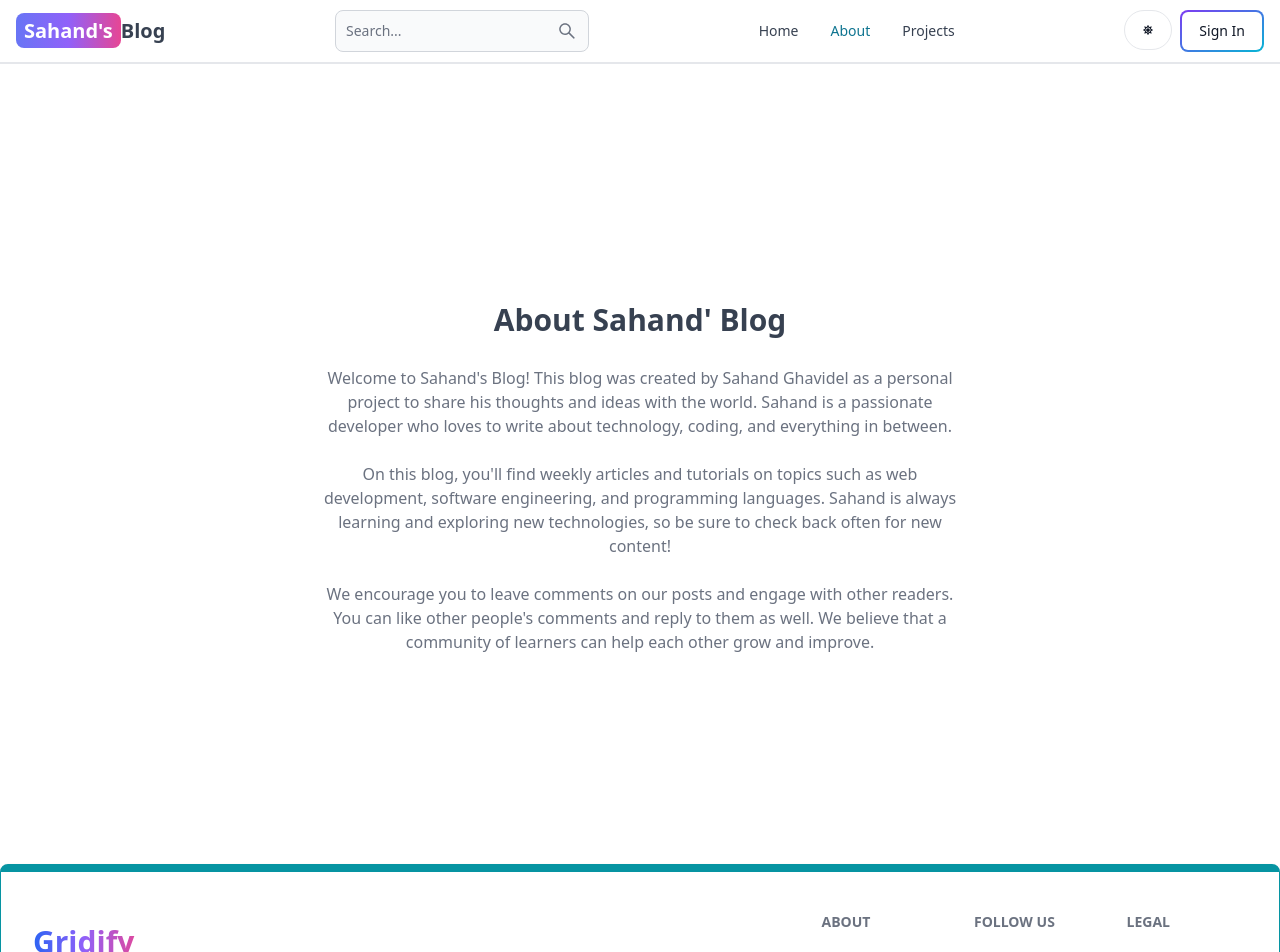
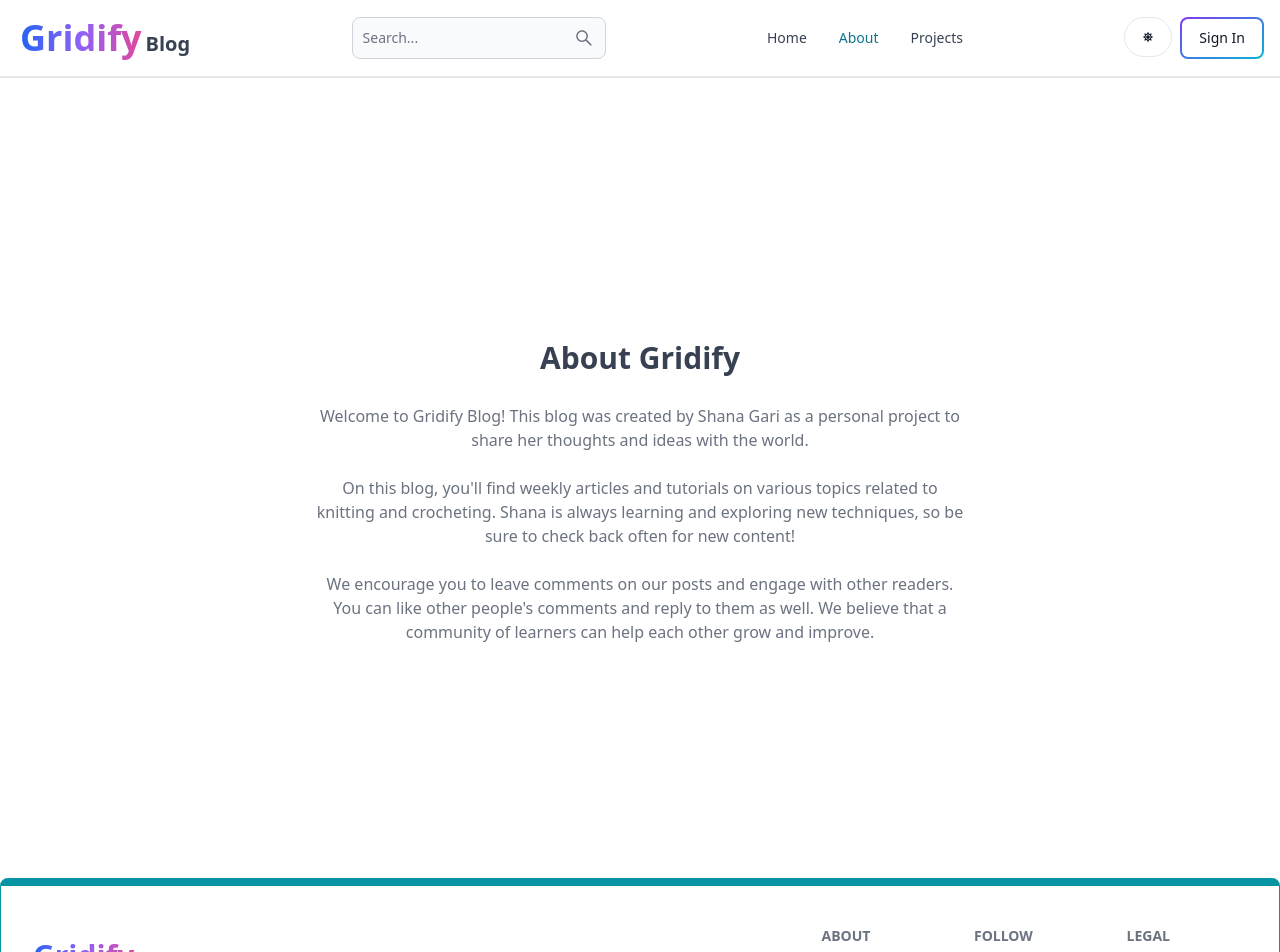
Before and after one commit to ShanaGari7/mern-blog, a React (Vite) app in the folder client/: page /about in a window 1280 px wide. Shown: the top 952 px of the page. Built offline with nearby package versions, Linux system fonts and the light colour scheme; no server answers.

Commit message:
nonsense

```diff
--- a/client/src/components/Footer.jsx
+++ b/client/src/components/Footer.jsx
@@ -24,11 +24,11 @@ export default function FooterCom() {
             <Footer.Title title='About' />
             <Footer.LinkGroup col>
                 <Footer.Link
-                    href='https://www.100jsprojects.com'
+                    href='#'
                     targets='_blank'
                     rel="noopener noreferrer"
                 >
-                    100 JS Projects
+                    Tutorials
                 </Footer.Link>
                 <Footer.Link
                     href='/about'
@@ -40,10 +40,10 @@ export default function FooterCom() {
             </Footer.LinkGroup>
             </div>
             <div>
-            <Footer.Title title='Follow Us' />
+            <Footer.Title title='Follow ' />
             <Footer.LinkGroup col>
                 <Footer.Link
-                    href='https://www.githun/ShanaGari7.com'
+                    href='#'
                     targets='_blank'
                     rel="noopener noreferrer"
                 >
--- a/client/src/components/Header.jsx
+++ b/client/src/components/Header.jsx
@@ -1,11 +1,11 @@
-import { Avatar, Button, Dropdown, Navbar, TextInput } from 'flowbite-react';
-import { Link, useLocation, useNavigate } from 'react-router-dom';
-import { AiOutlineSearch } from 'react-icons/ai';
-import { FaMoon, FaSun } from 'react-icons/fa';
-import { useSelector, useDispatch } from 'react-redux';
-import { toggleTheme } from '../redux/theme/themeSlice';
-import { signoutSuccess } from '../redux/user/userSlice';
-import { useEffect, useState } from 'react';
+import { Avatar, Button, Dropdown, Navbar, TextInput } from "flowbite-react";
+import { Link, useLocation, useNavigate } from "react-router-dom";
+import { AiOutlineSearch } from "react-icons/ai";
+import { FaMoon, FaSun } from "react-icons/fa";
+import { useSelector, useDispatch } from "react-redux";
+import { toggleTheme } from "../redux/theme/themeSlice";
+import { signoutSuccess } from "../redux/user/userSlice";
+import { useEffect, useState } from "react";
 
 export default function Header() {
   const path = useLocation().pathname;
@@ -14,11 +14,11 @@ export default function Header() {
   const dispatch = useDispatch();
   const { currentUser } = useSelector((state) => state.user);
   const { theme } = useSelector((state) => state.theme);
-  const [searchTerm, setSearchTerm] = useState('');
+  const [searchTerm, setSearchTerm] = useState("");
 
   useEffect(() => {
     const urlParams = new URLSearchParams(location.search);
-    const searchTermFromUrl = urlParams.get('searchTerm');
+    const searchTermFromUrl = urlParams.get("searchTerm");
     if (searchTermFromUrl) {
       setSearchTerm(searchTermFromUrl);
     }
@@ -26,8 +26,8 @@ export default function Header() {
 
   const handleSignout = async () => {
     try {
-      const res = await fetch('/api/user/signout', {
-        method: 'POST',
+      const res = await fetch("/api/user/signout", {
+        method: "POST",
       });
       const data = await res.json();
       if (!res.ok) {
@@ -42,7 +42,7 @@ export default function Header() {
 
   const handleSearch = () => {
     const urlParams = new URLSearchParams(location.search);
-    urlParams.set('searchTerm', searchTerm);
+    urlParams.set("searchTerm", searchTerm);
     const searchQuery = urlParams.toString();
     navigate(`/search?${searchQuery}`);
   };
@@ -53,61 +53,65 @@ export default function Header() {
   };
 
   return (
-    <Navbar className='border-b-2'>
+    <Navbar className="border-b-2">
       <Link
-        to='/'
-        className='self-center whitespace-nowrap text-sm sm:text-xl font-semibold dark:text-white'
+        to="/"
+        className="self-center whitespace-nowrap text-sm sm:text-xl font-semibold dark:text-white"
       >
-        <span className='px-2 py-1 bg-gradient-to-r from-indigo-500 via-purple-500 to-pink-500 rounded-lg text-white'>
-          Sahand's
-        </span>
+        <span className="px-1 py-2 bg-gradient-to-r from-blue-600 via-purple-500 to-pink-500 inline-block text-transparent bg-clip-text font-bold text-4xl">
+          Gridify
+        </span >
         Blog
       </Link>
       <form onSubmit={handleSubmit}>
         <TextInput
-          type='text'
-          placeholder='Search...'
+          type="text"
+          placeholder="Search..."
           rightIcon={AiOutlineSearch}
-          className='hidden lg:inline'
+          className="hidden lg:inline"
           value={searchTerm}
           onChange={(e) => setSearchTerm(e.target.value)}
         />
       </form>
-      <Button className='w-12 h-10 lg:hidden' color='gray' onClick={handleSearch}>
+      <Button
+        className="w-12 h-10 lg:hidden"
+        color="gray"
+        onClick={handleSearch}
+      >
         <AiOutlineSearch />
       </Button>
-      <div className='flex gap-2 md:order-2'>
+      <div className="flex gap-2 md:order-2">
         <Button
-          className='w-12 h-10 hidden sm:inline'
-          color='gray'
+          className="w-12 h-10 hidden sm:inline"
+          color="gray"
           pill
           onClick={() => dispatch(toggleTheme())}
         >
-          {theme === 'light' ? <FaSun /> : <FaMoon />}
+          {theme === "light" ? <FaSun /> : <FaMoon />}
         </Button>
         {currentUser ? (
           <Dropdown
             arrowIcon={false}
             inline
             label={
-              <Avatar alt='user' img={currentUser.profilePicture} rounded />
+              <Avatar alt="user" img={currentUser.profilePicture} rounded />
             }
           >
             <Dropdown.Header>
-              <span className='block text-sm'>@{currentUser.username}</span>
-              <span className='block text-sm font-medium truncate'>
+              <span className="block text-sm">@{currentUser.username}</span>
+              <span className="block text-sm font-medium truncate">
                 {currentUser.email}
               </span>
             </Dropdown.Header>
-            <Link to={'/dashboard?tab=profile'}>
+            <Link to={"/dashboard?tab=profile"}>
               <Dropdown.Item>Profile</Dropdown.Item>
             </Link>
             <Dropdown.Divider />
             <Dropdown.Item onClick={handleSignout}>Sign out</Dropdown.Item>
           </Dropdown>
         ) : (
-          <Link to='/sign-in'>
-            <Button gradientDuoTone='purpleToBlue' outline>
+          <Link to="/sign-in">
+            <Button gradientDuoTone="purpleToBlue" outline>
               Sign In
             </Button>
           </Link>
@@ -115,14 +119,14 @@ export default function Header() {
         <Navbar.Toggle />
       </div>
       <Navbar.Collapse>
-        <Navbar.Link active={path === '/'} as={'div'}>
-          <Link to='/'>Home</Link>
+        <Navbar.Link active={path === "/"} as={"div"}>
+          <Link to="/">Home</Link>
         </Navbar.Link>
-        <Navbar.Link active={path === '/about'} as={'div'}>
-          <Link to='/about'>About</Link>
+        <Navbar.Link active={path === "/about"} as={"div"}>
+          <Link to="/about">About</Link>
         </Navbar.Link>
-        <Navbar.Link active={path === '/projects'} as={'div'}>
-          <Link to='/projects'>Projects</Link>
+        <Navbar.Link active={path === "/projects"} as={"div"}>
+          <Link to="/projects">Projects</Link>
         </Navbar.Link>
       </Navbar.Collapse>
     </Navbar>
--- a/client/src/pages/About.jsx
+++ b/client/src/pages/About.jsx
@@ -4,21 +4,19 @@ export default function About() {
       <div className='max-w-2xl mx-auto p-3 text-center'>
         <div>
           <h1 className='text-3xl font font-semibold text-center my-7'>
-            About Sahand' Blog
+            About Gridify
           </h1>
           <div className='text-md text-gray-500 flex flex-col gap-6'>
             <p>
-              Welcome to Sahand's Blog! This blog was created by Sahand Ghavidel
-              as a personal project to share his thoughts and ideas with the
-              world. Sahand is a passionate developer who loves to write about
-              technology, coding, and everything in between.
+              Welcome to Gridify Blog! This blog was created by Shana Gari
+              as a personal project to share her thoughts and ideas with the
+              world.
             </p>
 
             <p>
-              On this blog, you'll find weekly articles and tutorials on topics
-              such as web development, software engineering, and programming
-              languages. Sahand is always learning and exploring new
-              technologies, so be sure to check back often for new content!
+              On this blog, you'll find weekly articles and tutorials on various topics
+              related to knitting and crocheting. Shana is always learning and exploring new
+              techniques, so be sure to check back often for new content!
             </p>
 
             <p>
--- a/client/src/pages/Home.jsx
+++ b/client/src/pages/Home.jsx
@@ -19,8 +19,7 @@ export default function Home() {
       <div className='flex flex-col gap-6 p-28 px-3 max-w-6xl mx-auto '>
         <h1 className='text-3xl font-bold lg:text-6xl'>Welcome to my Blog</h1>
         <p className='text-gray-500 text-xs sm:text-sm'>
-          Here you'll find a variety of articles and tutorials on topics such as
-          web development, software engineering, and programming languages.
+          description...
         </p>
         <Link
           to='/search'
@@ -29,7 +28,8 @@ export default function Home() {
           View all posts
         </Link>
       </div>
-      <div className='p-3 bg-amber-100 dark:bg-slate-700'>
+
+      <div className='mt-6 p-3 bg-amber-100 dark:bg-slate-700'>
         <CallToAction />
       </div>
 
--- a/client/src/pages/Projects.jsx
+++ b/client/src/pages/Projects.jsx
@@ -4,7 +4,7 @@ export default function Projects() {
   return (
     <div className='min-h-screen max-w-2xl mx-auto flex justify-center items-center flex-col gap-6 p-3'>
       <h1 className='text-3xl font-semibold'>Pojects</h1>
-      <p className='text-md text-gray-500'>Build fun and engaging projects while learning HTML, CSS, and JavaScript!</p>
+      <p className='text-md text-gray-500'>Build fun and engaging projects while learning knitting and crocheting!</p>
       <CallToAction />
     </div>
   )
```
